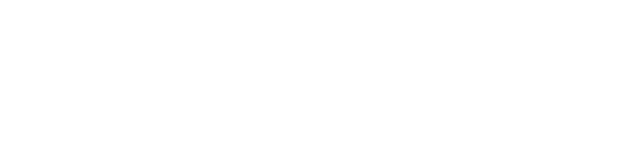
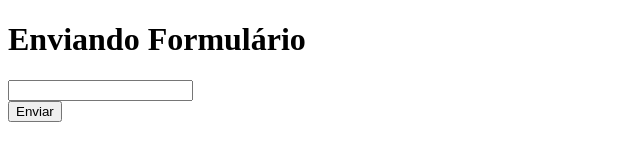
Before and after one commit to CaiooGomes/images-fetch, a plain HTML site: page index.html in a window 1280 px wide. Shown: the whole page, without its empty margins (0-640 px from the left). Drawn offline with Linux system fonts and the light colour scheme.

Commit message:
começando formulário

```diff
--- a/index.html
+++ b/index.html
@@ -7,6 +7,13 @@
     <title>Posts</title>
 </head>
 <body>
+    <h1>Enviando Formulário</h1>
+    <form>
+        <label for="title"></label>
+        <input type="text" name="title" id="title"/><br>
+    <button type="submit">Enviar</button>
+    </form>
 
+    <script src="./post.js"></script>
 </body>
 </html>
```
Also changed, not shown: post.js (added).
